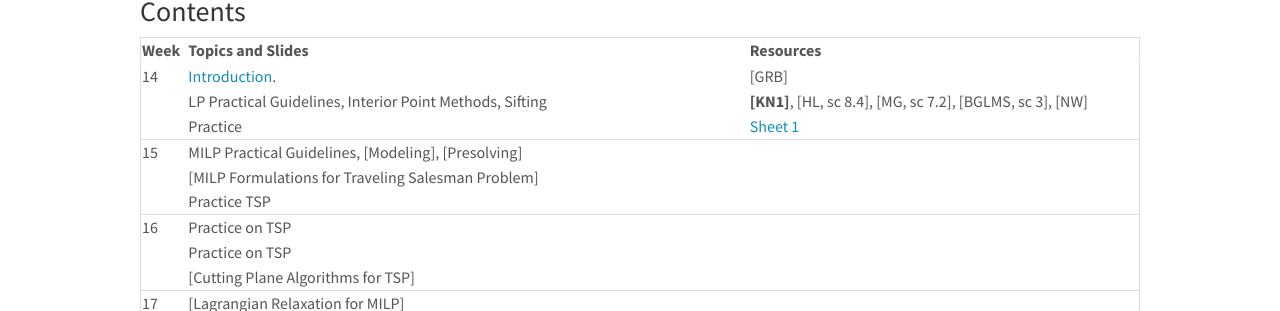
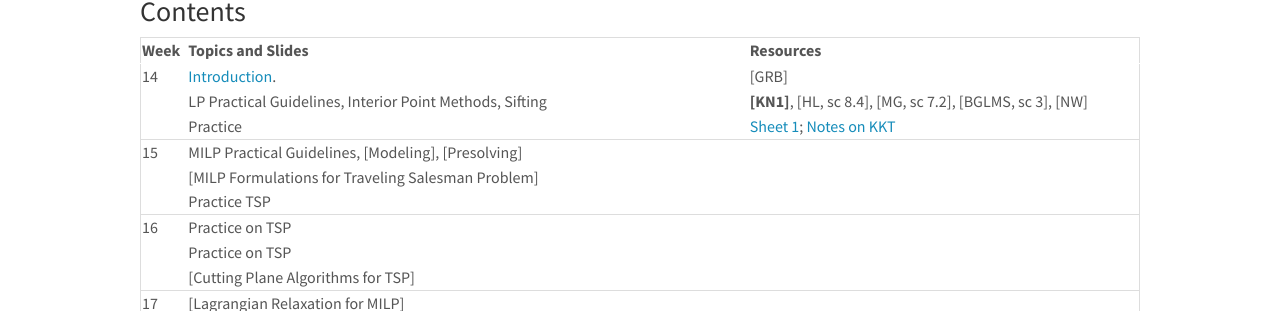
Before and after one commit to DM872/dm872.github.io, a Jekyll site: the page built from index.md, in a window 1280 px wide. Shown: the part 515-826 px from the top of the page. Built offline with Jekyll 4.4.1, drawn with Linux system fonts in a browser that asks for light colours; nearby versions of some CDN libraries; comment, search, counter and statistics services are not loaded.

Commit message:
added notes on kkt

```diff
--- a/index.md
+++ b/index.md
@@ -56,7 +56,7 @@ w3.includeHTML();
 |------+--------------------------------------------------------------------------+------------------------------------------------------------|
 |   14 | [Introduction][51].                                                      | [GRB]                                                      |
 |      | LP Practical Guidelines, Interior Point Methods, Sifting                 | **[KN1]**, [HL, sc 8.4], [MG, sc 7.2], [BGLMS, sc 3], [NW] |
-|      | Practice                                                                 | [Sheet 1][11]                                              |
+|      | Practice                                                                 | [Sheet 1][11]; [Notes on KKT][102]                         |
 |------+--------------------------------------------------------------------------+------------------------------------------------------------|
 |   15 | MILP Practical Guidelines, [Modeling], [Presolving]                      |                                                            |
 |      | [MILP Formulations for Traveling Salesman Problem]                       |                                                            |
```
Also changed, not shown: other parts of index.md (+1 -0 lines), 1 other file.
